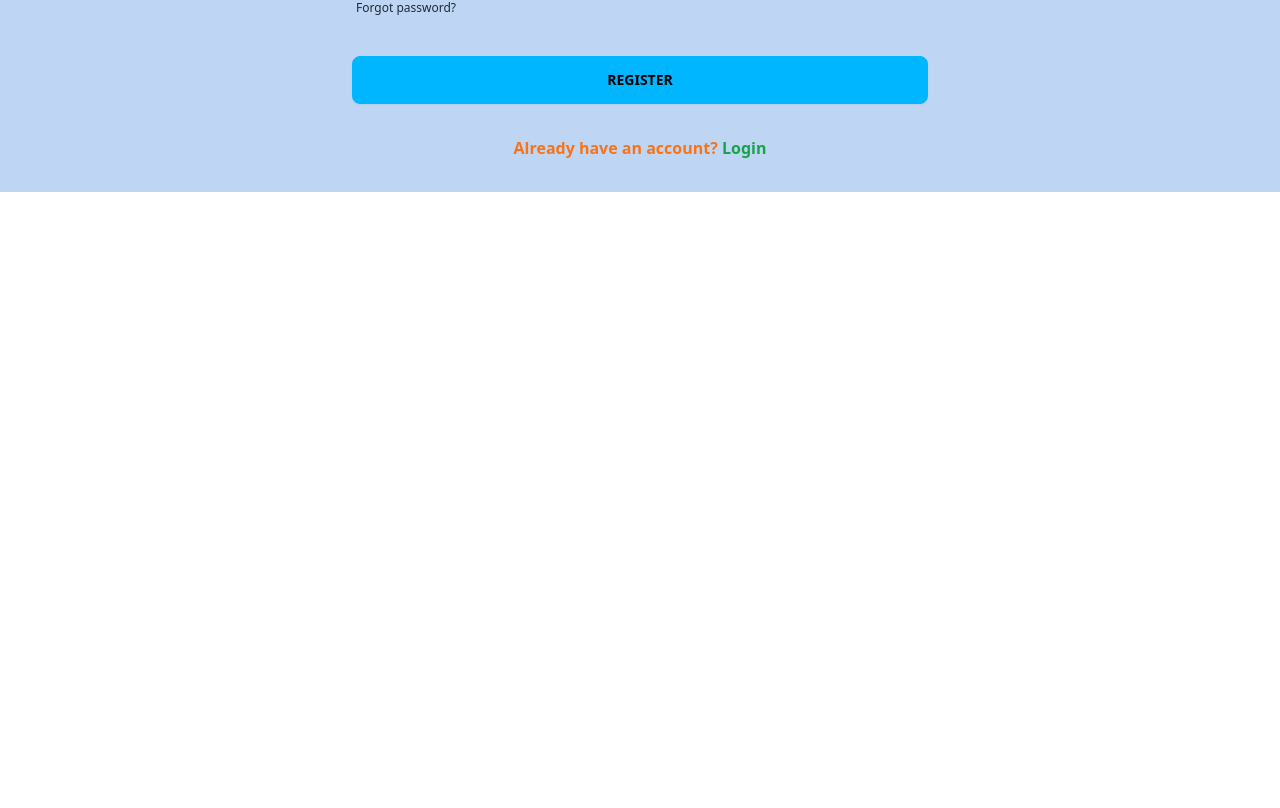
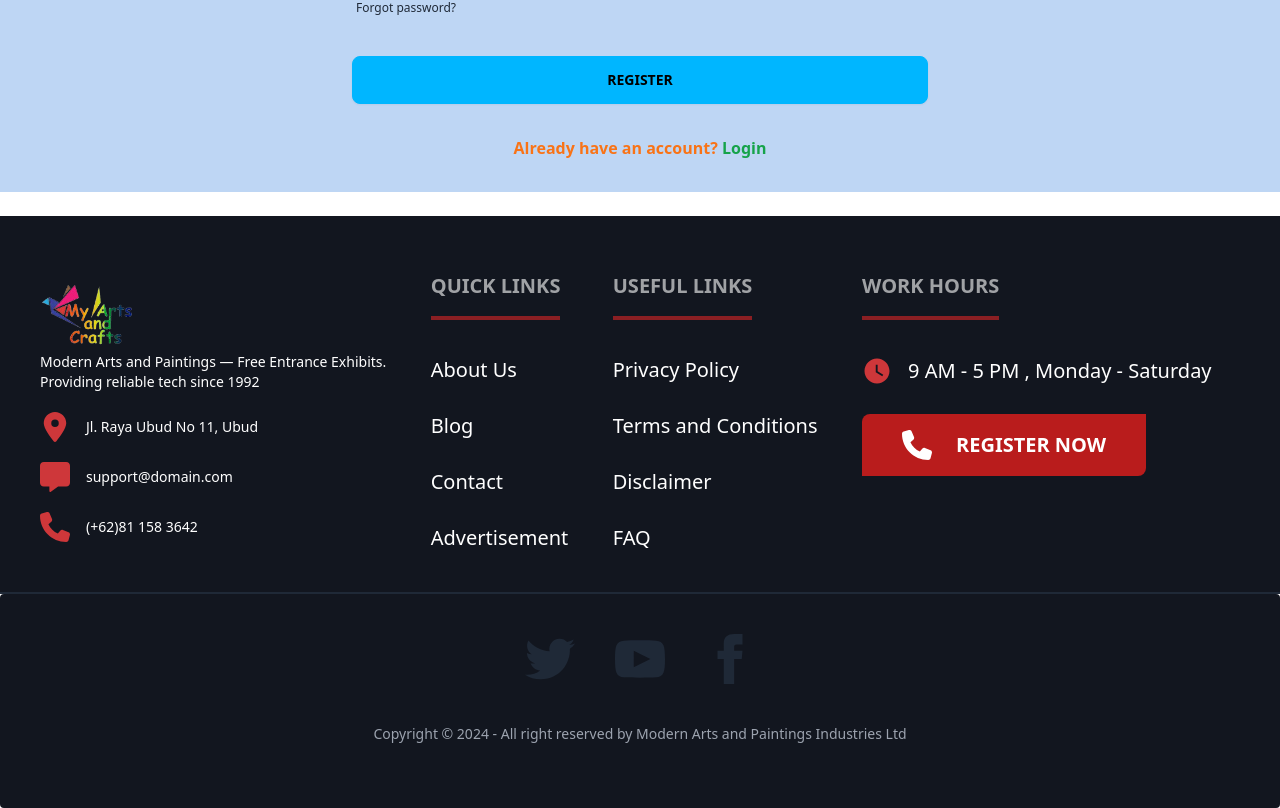
Before and after one commit to Shajalal27/A10-Art-and--Craft-Store-Client, a React (Vite) app: page /register in a window 1280 px wide. Shown: the part 520-1328 px from the top of the page. Before the commit the page ends 800 px from the top, so only its background shows below. Built offline with nearby package versions, Linux system fonts and the light colour scheme; no server answers.

Commit message:
added footer section

```diff
--- a/src/Layouts/Root.jsx
+++ b/src/Layouts/Root.jsx
@@ -2,6 +2,7 @@
 import Navbar from "../components/Header/Navbar";
 import Banner from "../components/Header/Banner";
 import Experience from "../components/Experience/Experience";
+import Footer from "../components/Footer/Footer";
 
 
 const Root = () => {
@@ -13,7 +14,7 @@
                 <Banner></Banner>
                 <Experience></Experience>
             </Outlet>
-
+            <Footer></Footer>
         </div>
     );
 };
--- /dev/null
+++ b/src/components/Footer/Footer.jsx
@@ -0,0 +1,76 @@
+import { FaFacebook, FaInstagram, FaLocationDot, FaMessage, FaPhone, FaTwitter } from "react-icons/fa6";
+import logo from "../../assets/logo.png";
+import { MdWatchLater } from "react-icons/md";
+
+
+const Footer = () => {
+    return (
+       <div>
+             <footer className="footer lg:pt-14 pt-96 p-10 bg-[#12161F] text-base-content">
+            <aside>
+                <img className="w-24 h-24" src={logo} alt="" />
+                <p className="text-white -mt-6">Modern Arts and Paintings — Free Entrance Exhibits.<br/>Providing reliable tech since 1992</p>
+                <div className="flex gap-4 items-center pt-3">
+                <FaLocationDot color="#CE373A" size={30} />
+                <a className="text-white">Jl. Raya Ubud No 11, Ubud</a>
+                </div>
+                <div className="flex gap-4 items-center pt-3">
+                <FaMessage  color="#CE373A" size={30} />
+                <a className="text-white">support@domain.com</a>
+                </div>
+                <div className="flex gap-4 items-center pt-3">
+                <FaPhone  color="#CE373A" size={30} />
+                <a className="text-white">(+62)81 158 3642</a>
+                </div>
+
+
+            </aside>
+            <nav className="text-white space-y-5 text-xl">
+                <h6 className="footer-title border-b-4 border-red-600 pb-4">Quick Links</h6>
+                <a className="link link-hover">About Us</a>
+                <a className="link link-hover">Blog</a>
+                <a className="link link-hover">Contact</a>
+                <a className="link link-hover">Advertisement</a>
+            </nav>
+            <nav className="text-white space-y-5 text-xl">
+                <h6 className="footer-title border-b-4 border-red-600 pb-4">Useful Links</h6>
+                <a className="link link-hover">Privacy Policy</a>
+                <a className="link link-hover">Terms and Conditions</a>
+                <a className="link link-hover">Disclaimer</a>
+                <a className="link link-hover">FAQ</a>
+            </nav>
+            <nav className="text-white space-y-5 text-xl">
+                <h6 className="footer-title border-b-4 border-red-600 pb-4">Work Hours</h6>
+                <div className="flex gap-4 items-center">
+                <MdWatchLater  color="#CE373A" size={30} />
+                <a className="text-white">9 AM - 5 PM , Monday - Saturday</a>
+                </div>
+                <div className="flex gap-6 items-center bg-red-700 px-10 py-4 rounded-tl-lg rounded-br-lg hover:text-black
+                hover:pt-6
+                ">
+                    <FaPhone  color="white"  size={30} />
+                    <button className="text-xl font-bold">REGISTER NOW</button>
+                </div>
+            </nav>
+
+         </footer>
+         <div className=" border-t-2 border-gray-800">
+             <footer className="footer footer-center p-10 bg-[#12161F] text-base-content rounded">
+
+                <nav>
+                    <div className="grid grid-flow-col gap-10">
+                    <a><svg xmlns="http://www.w3.org/2000/svg" width="50" height="50" viewBox="0 0 24 24" className="fill-current"><path d="M24 4.557c-.883.392-1.832.656-2.828.775 1.017-.609 1.798-1.574 2.165-2.724-.951.564-2.005.974-3.127 1.195-.897-.957-2.178-1.555-3.594-1.555-3.179 0-5.515 2.966-4.797 6.045-4.091-.205-7.719-2.165-10.148-5.144-1.29 2.213-.669 5.108 1.523 6.574-.806-.026-1.566-.247-2.229-.616-.054 2.281 1.581 4.415 3.949 4.89-.693.188-1.452.232-2.224.084.626 1.956 2.444 3.379 4.6 3.419-2.07 1.623-4.678 2.348-7.29 2.04 2.179 1.397 4.768 2.212 7.548 2.212 9.142 0 14.307-7.721 13.995-14.646.962-.695 1.797-1.562 2.457-2.549z"></path></svg></a>
+                    <a><svg xmlns="http://www.w3.org/2000/svg" width="50" height="50" viewBox="0 0 24 24" className="fill-current"><path d="M19.615 3.184c-3.604-.246-11.631-.245-15.23 0-3.897.266-4.356 2.62-4.385 8.816.029 6.185.484 8.549 4.385 8.816 3.6.245 11.626.246 15.23 0 3.897-.266 4.356-2.62 4.385-8.816-.029-6.185-.484-8.549-4.385-8.816zm-10.615 12.816v-8l8 3.993-8 4.007z"></path></svg></a>
+                    <a><svg xmlns="http://www.w3.org/2000/svg" width="50" height="50" viewBox="0 0 24 24" className="fill-current"><path d="M9 8h-3v4h3v12h5v-12h3.642l.358-4h-4v-1.667c0-.955.192-1.333 1.115-1.333h2.885v-5h-3.808c-3.596 0-5.192 1.583-5.192 4.615v3.385z"></path></svg></a>
+                    </div>
+                </nav>
+                <aside className="pb-6">
+                    <p className="text-gray-400">Copyright © 2024 - All right reserved by Modern Arts and Paintings Industries Ltd</p>
+                </aside>
+                </footer>
+         </div>
+    </div>
+    );
+};
+
+export default Footer;
```
